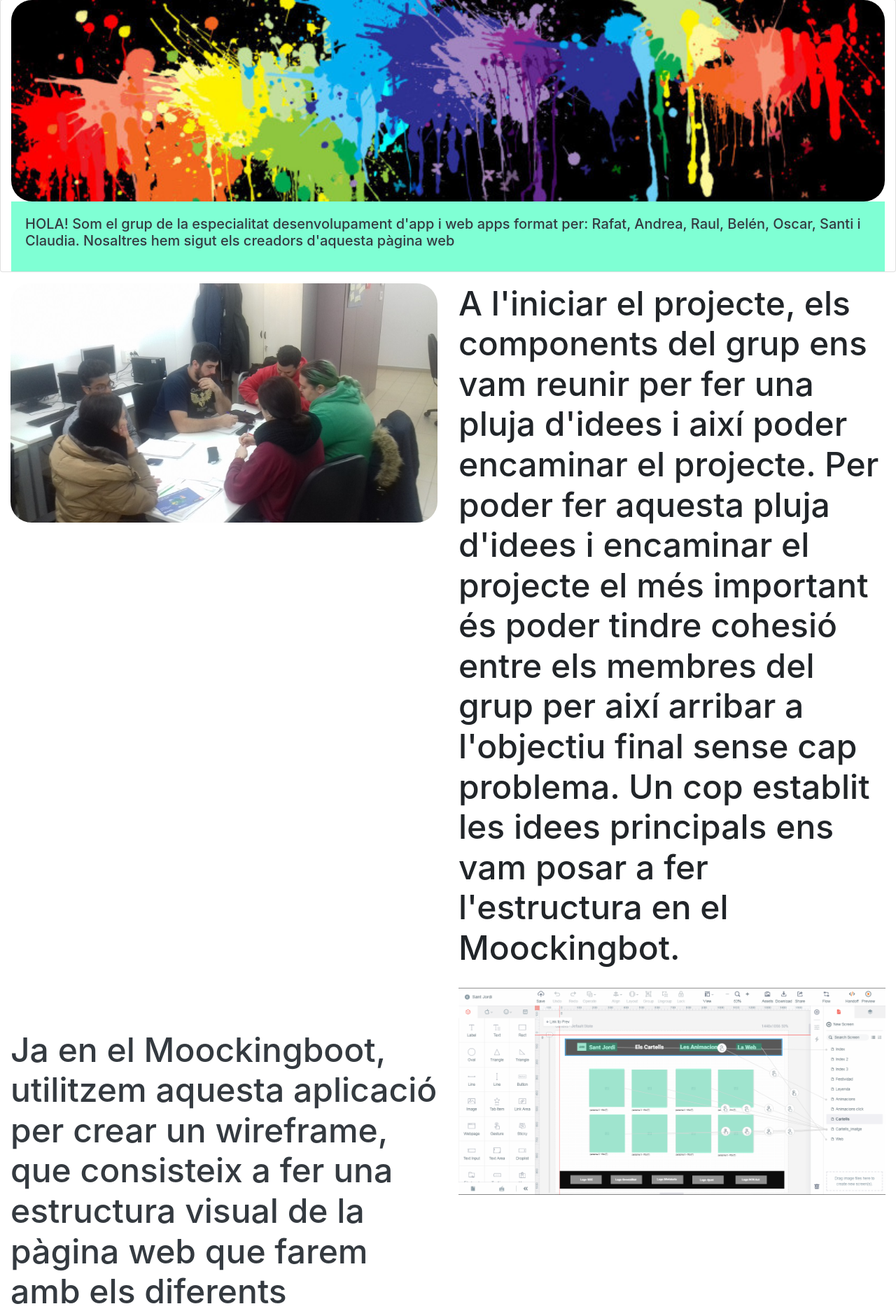
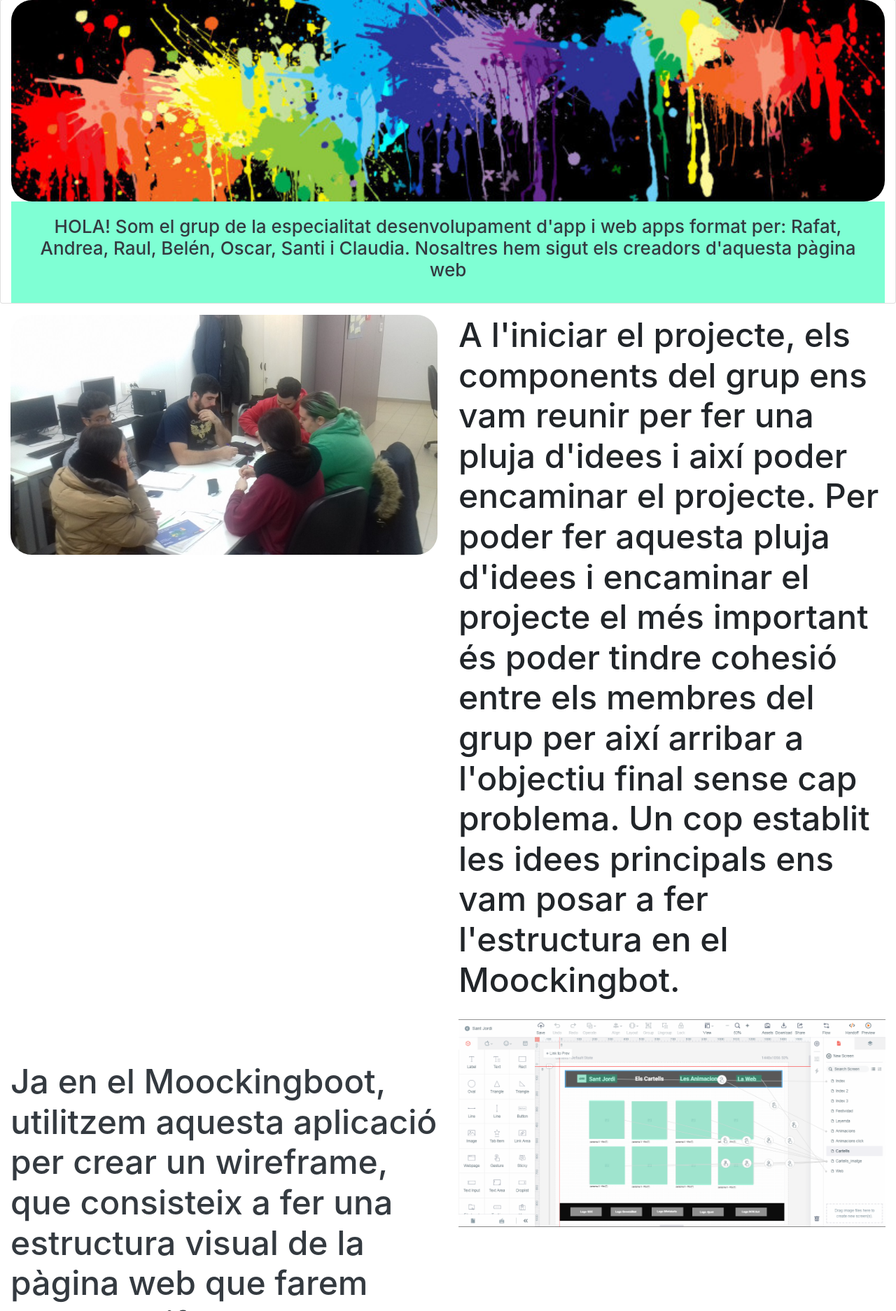
Before and after one commit to docentecam/santjordi, a PHP site: page /web.php in a window 1280 px wide. Shown: the part 135-2009 px from the top of the page at 70% size. Run offline with PHP 8.4, Linux system fonts and the light colour scheme; some libraries are stand-ins or nearby versions.

Commit message:
imagen ffile zila y texto

```diff
--- a/css/style.css
+++ b/css/style.css
@@ -68,6 +68,12 @@ nav{
   padding-right: 8px;
   padding-left: 3px;
 }
+#textHeadboard{
+	font-size: 26px;
+}
+#pictureWeb{
+	border-radius: 30px;
+}
 #pictureFilezila{
 	border-radius: 30px;
 }
@@ -99,6 +105,7 @@ nav{
 
 #titleColor{
 	background-color: #7FFFD4;
+
 }
 
 @media (max-width: 575px){
--- a/web.php
+++ b/web.php
@@ -7,8 +7,8 @@
 <div class="row">
 	<div class="col-12 card mb-3">
 	  <img id="borderImage" class="card-img-top" src="img/cropped-cropped-3d-abstract-wallpaper-colorful-abstract-wallpapers.jpg" alt="Card image cap">
-	  <div  id="titleColor" class="card-body  text-dark">
-	    <h5 class="card-title">HOLA! Som el grup de la especialitat desenvolupament d'app i web apps format per: Rafat, Andrea, Raul, Belén, Oscar, Santi i Claudia. Nosaltres hem sigut els creadors d'aquesta pàgina web</h5>
+	  <div  id="titleColor" class="card-body  text-dark text-center">
+	    <h5 id="textHeadboard" class="card-title">HOLA! Som el grup de la especialitat desenvolupament d'app i web apps format per: Rafat, Andrea, Raul, Belén, Oscar, Santi i Claudia. Nosaltres hem sigut els creadors d'aquesta pàgina web</h5>
 
 	  </div>
 	</div>
@@ -67,7 +67,12 @@
 	</div>
 
 </div>
+<div class="row">
+	<div  class="col-sm-12 col-md-12 col-lg-6">
+		<img id="pictureWeb" class="img-fluid " src="img/sitioNavegador.png">
 
+	</div>
+</div>
 
 
 
```
Also changed, not shown: img/flechaparaultimafoto.png (added).
